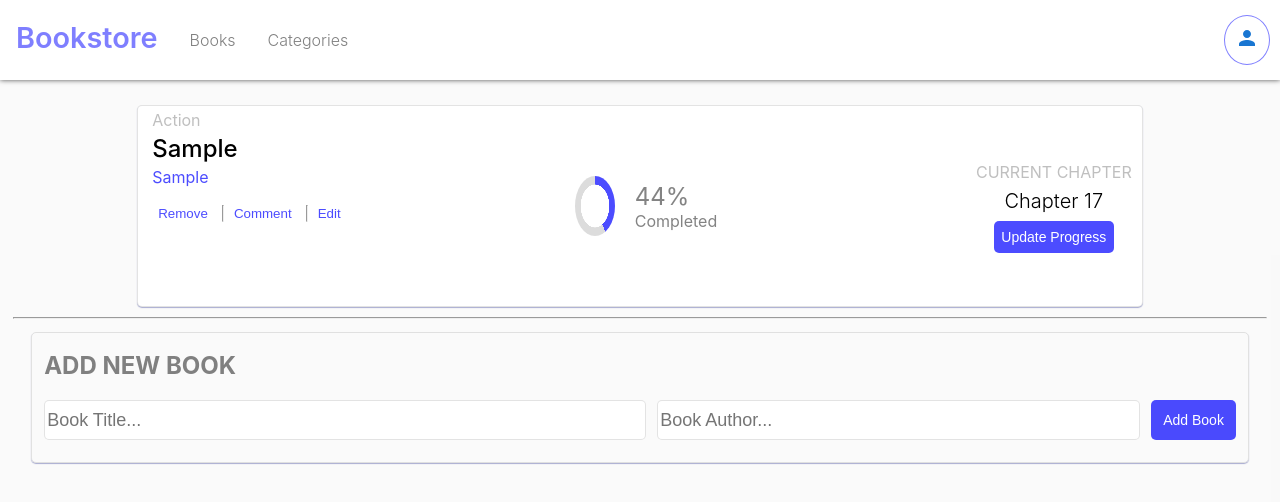
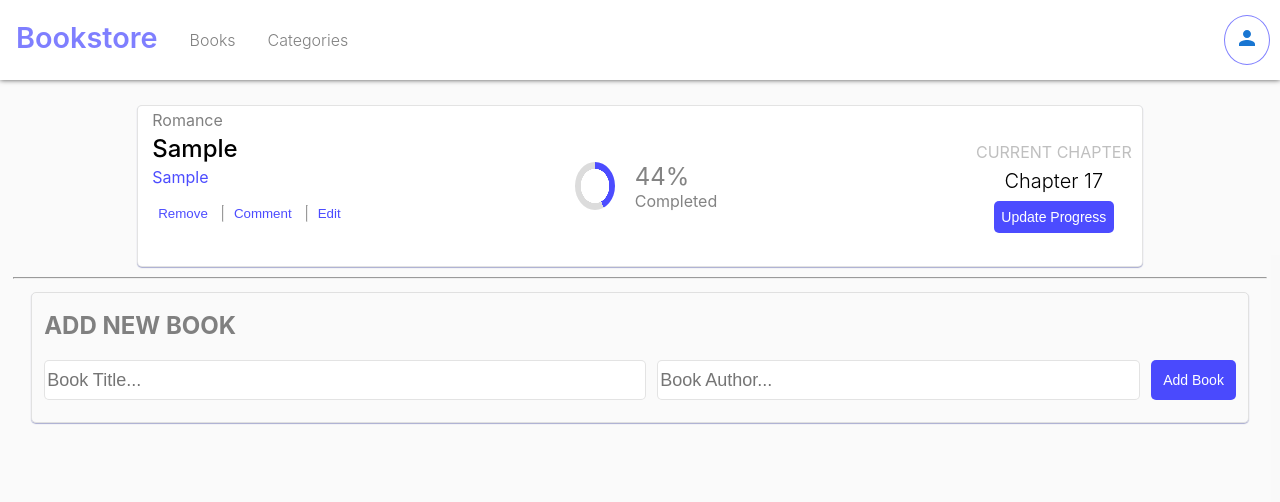
Before and after one commit to SimbaWANGU/bookstore, a React (Create React App) app: page / in a window 1280 px wide. Both pictures are taken after typing "Sample", "Sample" into the empty fields and a click on the button "Add Book". Shown: the top 502 px of the page. Built offline with nearby package versions, Linux system fonts and the light colour scheme; no server answers.

Commit message:
Add styling

```diff
--- a/public/index.html
+++ b/public/index.html
@@ -24,7 +24,7 @@
       work correctly both with client-side routing and a non-root public URL.
       Learn how to configure a non-root public URL by running `npm run build`.
     -->
-    <title>React App</title>
+    <title>Bookstore</title>
   </head>
   <body>
     <noscript>You need to enable JavaScript to run this app.</noscript>
--- a/src/components/BookDetails.js
+++ b/src/components/BookDetails.js
@@ -4,14 +4,30 @@ import { useDispatch } from 'react-redux';
 import { removeBook } from '../redux/books/books';
 import '../styles/BookDetails.scss';
 
-function BookDetails({ title, author, id }) {
+function BookDetails({
+  title,
+  author,
+  id,
+  category,
+}) {
   const dispatch = useDispatch();
   const deleteBookHandler = (id) => {
     dispatch(removeBook(id));
   };
+  const selectCategory = () => {
+    const random = Math.random();
+    if (random < 0.3) {
+      return category;
+    }
+    if (random > 0.3 && random < 0.6) {
+      return 'Action';
+    }
+    return 'Romance';
+  };
+  const selectedCategory = selectCategory();
   return (
     <div className="bookDetailsContainer">
-      <p className="genre">Action</p>
+      <p className="genre">{selectedCategory}</p>
       <h1 className="title">{title}</h1>
       <p className="author">{author}</p>
       <ul className="interactions">
--- a/src/components/ViewBook.js
+++ b/src/components/ViewBook.js
@@ -9,11 +9,12 @@ function ViewBook({
   id,
   author,
   title,
+  category,
   completion,
 }) {
   return (
-    <div className="bookContainer">
-      <BookDetails title={title} author={author} id={id} />
+    <div className="bookContainer animate flip">
+      <BookDetails title={title} author={author} id={id} category={category} />
       <CompletionPercentage completion={completion} />
       <Progress />
     </div>
--- a/src/pages/Book.js
+++ b/src/pages/Book.js
@@ -26,6 +26,7 @@ function Book() {
           id={book.item_id}
           author={book.author}
           title={book.title}
+          category={book.category}
           completion={Math.trunc(Math.random() * 100) / 100}
         />
       ))}
--- a/src/styles/BookDetails.scss
+++ b/src/styles/BookDetails.scss
@@ -1,4 +1,4 @@
-$genreColor : rgba(128, 128, 128, 0.5);
+$genreColor : rgba(128, 128, 128, 1);
 $otherTextColor : rgba(0, 0, 255, 0.7);
 $buttonHoveredColor : rgba(0, 0, 255, 0.9);
 $margin : 4px;
@@ -13,21 +13,21 @@ $margin : 4px;
   font-size: 16px;
   color: $genreColor;
   margin: $margin;
-  cursor: default;
+  cursor: text;
 }
 
 .title {
   font-size: 24px;
   font-weight: 500;
   margin: $margin;
-  cursor: default;
+  cursor: text;
 }
 
 .author {
   font-size: 16px;
   margin: $margin;
   color: $otherTextColor;
-  cursor: default;
+  cursor: text;
 }
 
 .lineBreak {
@@ -53,6 +53,7 @@ $margin : 4px;
     margin: $margin $margin $margin 0;
     background-color: white;
     border: none;
+    transition: 0.4s ease;
   }
 
   button:hover {
--- a/src/styles/ViewBook.scss
+++ b/src/styles/ViewBook.scss
@@ -6,7 +6,7 @@ $borderColor : rgba(200, 200, 200, 0.5);
   align-items: center;
   justify-content: center;
   flex-direction: row;
-  height: 25%;
+  height: 20%;
   width: 80%;
   margin: auto;
   margin-top: 1%;
```
Also changed, not shown: public/logo192.png, 1 other file (tests, documents, lock files or other folders).
